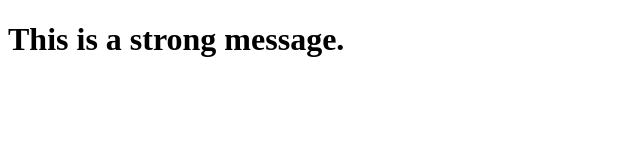
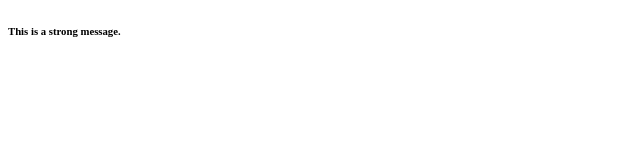
Before and after one commit to simon-olofsson/helloweb-1, a plain HTML site: page index.html in a window 1280 px wide. Shown: the whole page, without its empty margins (0-640 px from the left). Drawn offline with Linux system fonts and the light colour scheme.

Commit message:
Update index.html

```diff
--- a/index.html
+++ b/index.html
@@ -6,7 +6,7 @@
 </head>
 <body>
 
-<h1>This is a <strong>strong</strong> message.</h1>
+<h6>This is a strong message.</h6>
 
 </body>
 </html>
```
